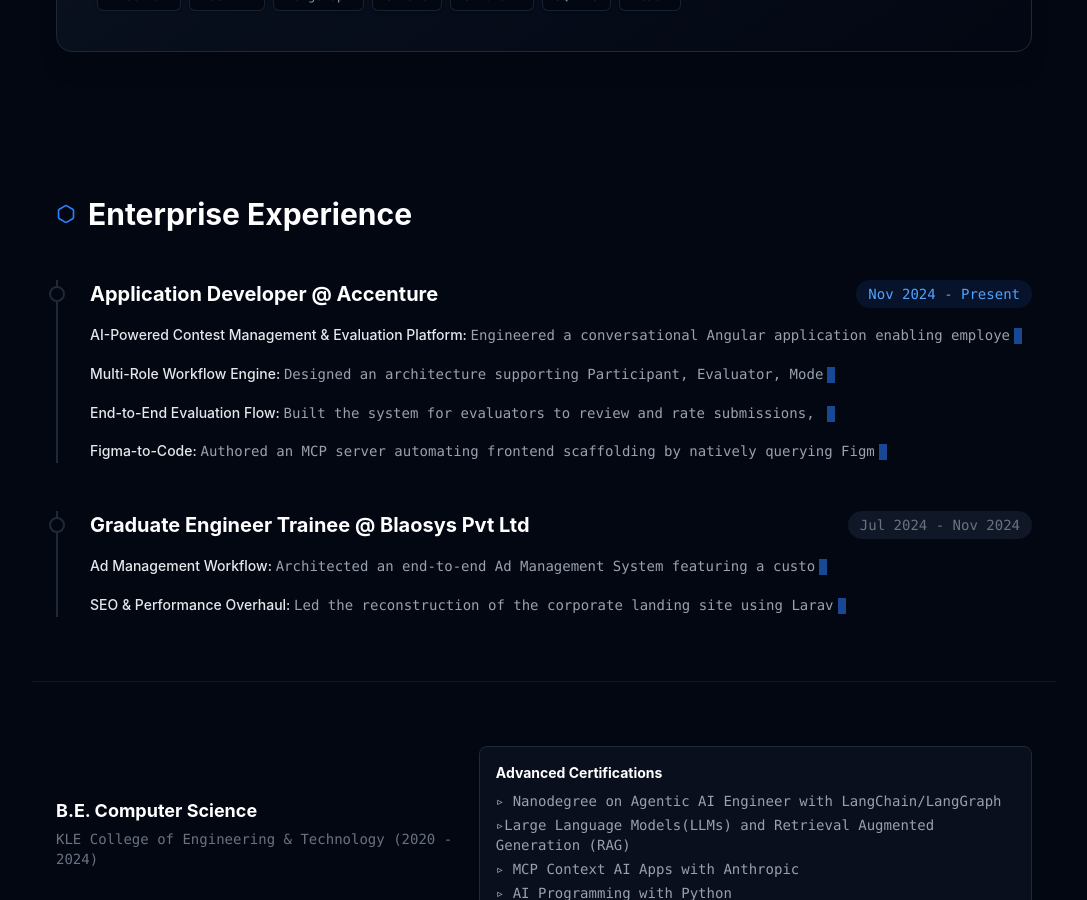
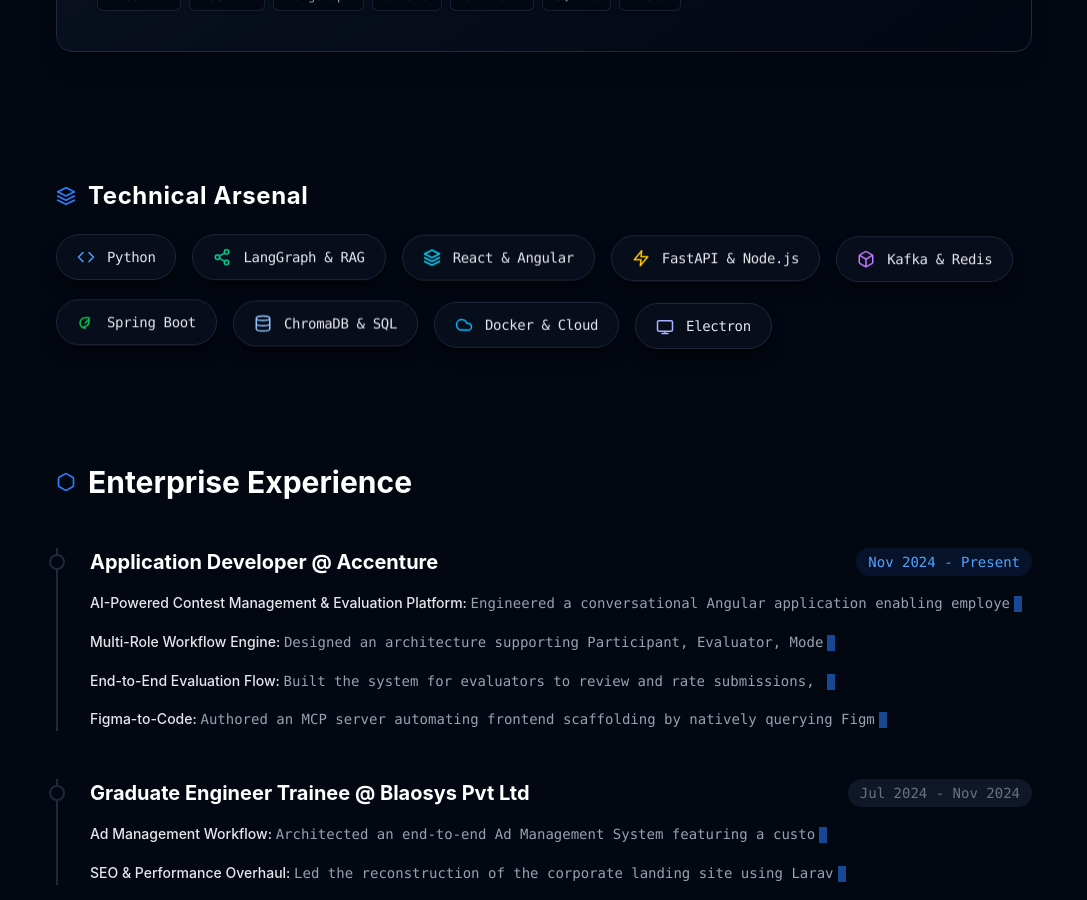
Before and after one commit to mkb05/Portfolio-1, a React (Vite) app: page / in a window 1280 px wide. Shown: the part 1320-2220 px from the top of the page, without its empty margins (96-1183 px from the left). Built offline with nearby package versions, Linux system fonts and the light colour scheme.

Commit message:
added skill arsenal

```diff
--- a/src/portfolio.tsx
+++ b/src/portfolio.tsx
@@ -146,6 +146,54 @@
     <path d={d} />
   </svg>
 );
+
+const skillsList = [
+  {
+    name: "Python",
+    icon: "M16 18l6-6-6-6M8 6l-6 6 6 6",
+    color: "text-blue-400",
+  },
+  {
+    name: "LangGraph & RAG",
+    icon: "M18 8A3 3 0 1 0 18 2a3 3 0 0 0 0 6zm-12 7A3 3 0 1 0 6 9a3 3 0 0 0 0 6zm12 7A3 3 0 1 0 18 16a3 3 0 0 0 0 6z M8.59 13.51l6.83 3.98M15.41 6.51l-6.82 3.98",
+    color: "text-emerald-400",
+  },
+  {
+    name: "React & Angular",
+    icon: "M12 2L2 7l10 5 10-5-10-5zM2 17l10 5 10-5M2 12l10 5 10-5",
+    color: "text-cyan-400",
+  },
+  {
+    name: "FastAPI & Node.js",
+    icon: "M13 2L3 14h9l-1 8 10-12h-9l1-8z",
+    color: "text-yellow-400",
+  },
+  {
+    name: "Kafka & Redis",
+    icon: "M21 16V8a2 2 0 0 0-1-1.73l-7-4a2 2 0 0 0-2 0l-7 4A2 2 0 0 0 3 8v8a2 2 0 0 0 1 1.73l7 4a2 2 0 0 0 2 0l7-4A2 2 0 0 0 21 16z M3.27 6.96L12 12.01l8.73-5.05 M12 22.08V12",
+    color: "text-purple-400",
+  },
+  {
+    name: "Spring Boot",
+    icon: "M11 20A7 7 0 0 1 4 13c0-3.87 3.13-7 7-7h5v5a7 7 0 0 1-7 7z M11 13l4-4",
+    color: "text-green-500",
+  },
+  {
+    name: "ChromaDB & SQL",
+    icon: "M21 12c0 1.66-4 3-9 3s-9-1.34-9-3 M3 5v14c0 1.66 4 3 9 3s9-1.34 9-3V5 M21 5c0 1.66-4 3-9 3S3 6.66 3 5s4-3 9-3 9 1.34 9 3z",
+    color: "text-blue-300",
+  },
+  {
+    name: "Docker & Cloud",
+    icon: "M17.5 19H9a7 7 0 1 1 6.71-9h1.79a4.5 4.5 0 1 1 0 9Z",
+    color: "text-sky-400",
+  },
+  {
+    name: "Electron",
+    icon: "M2 7a2 2 0 0 1 2-2h16a2 2 0 0 1 2 2v10a2 2 0 0 1-2 2H4a2 2 0 0 1-2-2V7z M12 19v3 M8 22h8",
+    color: "text-indigo-300",
+  },
+];
 
 const projects = [
   {
@@ -484,6 +532,14 @@
               100% { transform: translate(0); text-shadow: 0 0 0 transparent; }
             }
 
+                        /* --- NEW: Floating Animation for Skills --- */
+            @keyframes floating {
+              0% { transform: translateY(0px); }
+              50% { transform: translateY(-10px); }
+              100% { transform: translateY(0px); }
+            }
+            .animate-floating { animation: floating 4s ease-in-out infinite; }
+
             /* --- Custom Dark Scrollbar for Chat Box --- */
             .custom-scrollbar::-webkit-scrollbar { width: 6px; }
             .custom-scrollbar::-webkit-scrollbar-track { background: transparent; }
@@ -693,6 +749,50 @@
                   </span>
                 ))}
               </div>
+            </div>
+          </section>
+
+          {/* --- NEW: Skills Section --- */}
+          <section className="max-w-5xl mx-auto px-6 py-12 animate-fade-in delay-100">
+            <div className="flex items-center gap-3 mb-8">
+              <Icon
+                d="M12 2L2 7l10 5 10-5-10-5zM2 17l10 5 10-5M2 12l10 5 10-5"
+                className="text-blue-500"
+              />
+              <h2 className="text-2xl font-bold text-white tracking-wide">
+                Technical Arsenal
+              </h2>
+            </div>
+
+            {/* The wrapper div handles the CSS float so it doesn't conflict with JS Magnetic transform */}
+            <div className="flex flex-wrap gap-4 justify-start">
+              {skillsList.map((skill, i) => (
+                <div
+                  key={i}
+                  className="animate-floating"
+                  style={{ animationDelay: `${i * 0.15}s` }}
+                >
+                  <div
+                    className="bg-gray-900/40 backdrop-blur-md px-5 py-3 rounded-full flex items-center gap-3 border border-gray-800 hover:border-blue-500 hover:bg-gray-800/80 transition-all cursor-default shadow-lg shadow-black/50"
+                    onMouseMove={(e) => {
+                      const rect = e.currentTarget.getBoundingClientRect();
+                      const x = e.clientX - rect.left - rect.width / 2;
+                      const y = e.clientY - rect.top - rect.height / 2;
+                      e.currentTarget.style.transform = `translate(${x * 0.15}px, ${y * 0.15}px) scale(1.05)`;
+                    }}
+                    onMouseLeave={(e) => {
+                      e.currentTarget.style.transform = `translate(0px, 0px) scale(1)`;
+                    }}
+                  >
+                    <span className={`${skill.color}`}>
+                      <Icon d={skill.icon} size={18} />
+                    </span>
+                    <span className="text-gray-200 font-mono text-sm tracking-tight">
+                      {skill.name}
+                    </span>
+                  </div>
+                </div>
+              ))}
             </div>
           </section>
 
```
